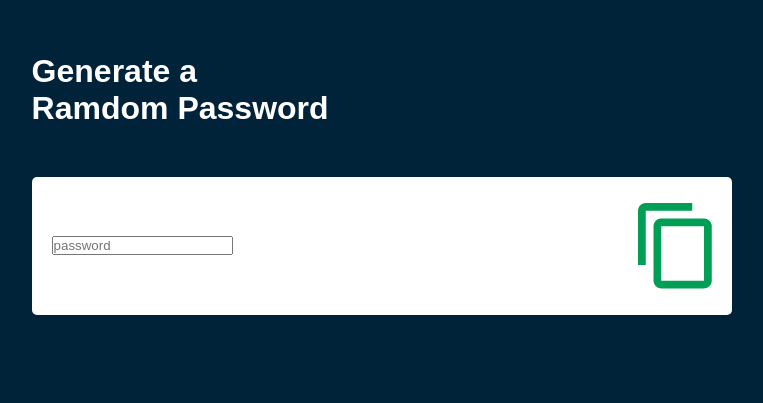
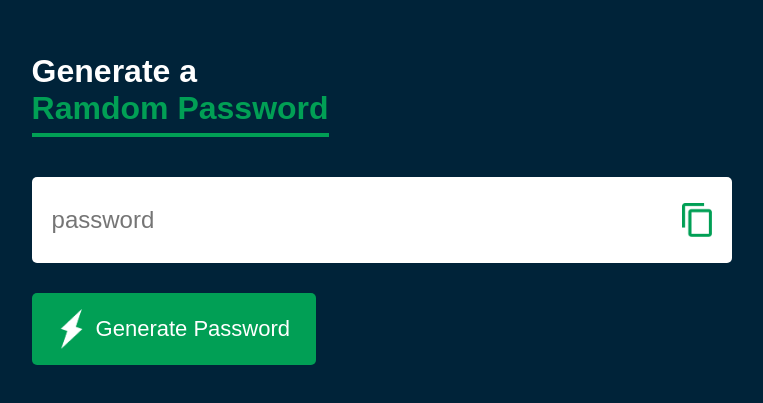
Before and after one commit to Sunidhi-Pradhan/password_generator, a plain HTML site: page index.html in a window 1280 px wide. Shown: the part 101-504 px from the top of the page, without its empty margins (122-885 px from the left). Drawn offline with Linux system fonts and the light colour scheme.

Commit message:
Fix header structure and enhance button styles for better UI consistency

```diff
--- a/index.html
+++ b/index.html
@@ -8,12 +8,12 @@
 </head>
 <body>
     <div class="container">
-        <h1>Generate a <br> Ramdom Password</h1>
+        <h1>Generate a <br> <span>Ramdom Password</span></h1>
         <div class="display">
             <input type="text" id="password" placeholder="password">
             <img src="images/copy.png">
-
         </div>
+        <button id="generate"><img src="images/generate.png" alt=""> Generate Password</button>
     </div>
 </body>
 </html>
--- a/style.css
+++ b/style.css
@@ -25,3 +25,44 @@ align-items: center;
 padding: 26px 20px;
 border-radius: 5px;
 }
+
+container h1{
+    font-weight:500;
+    font-size: 45px;
+}
+
+.container h1 span{
+    color: #019f55;
+    border-bottom: 4px solid #019f55;
+    padding-bottom: 7px;
+}
+
+.display img{
+    width: 30px;
+    cursor: pointer;
+}
+.display input{
+    border: 0;
+    outline: 0;
+    font-size: 24px;
+
+}
+
+.container button img{
+    width: 28px;
+    margin-right: 10px;
+}
+.container button{
+    background: #019f55;
+    color: #fff;
+    border: 0;
+    outline: 0;
+    padding: 16px 26px;
+    border-radius: 5px;
+    font-size: 22px;
+    font-weight: 300;
+    cursor: pointer;
+    display: flex;
+    align-items: center;
+    justify-content: center;
+}
```
